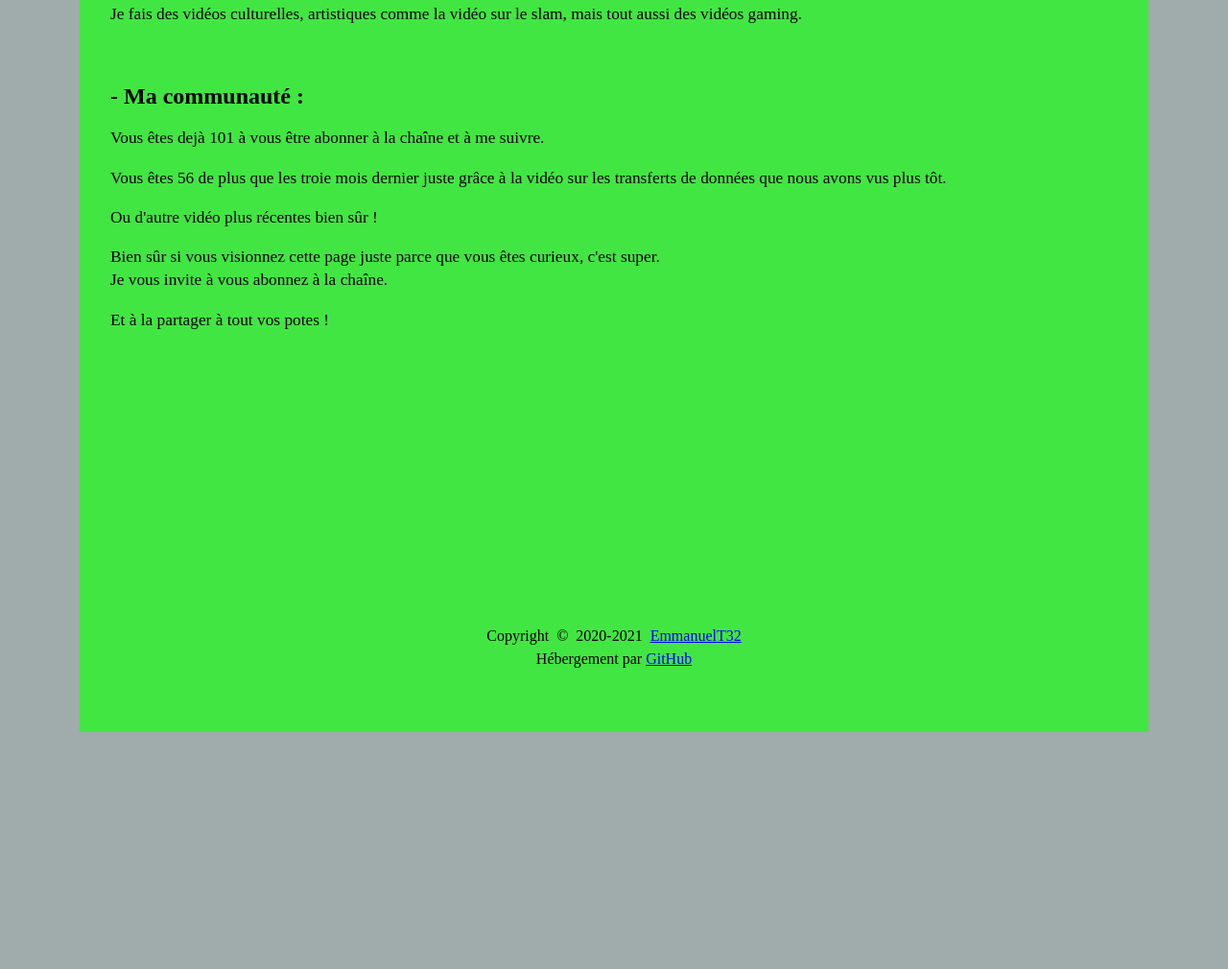
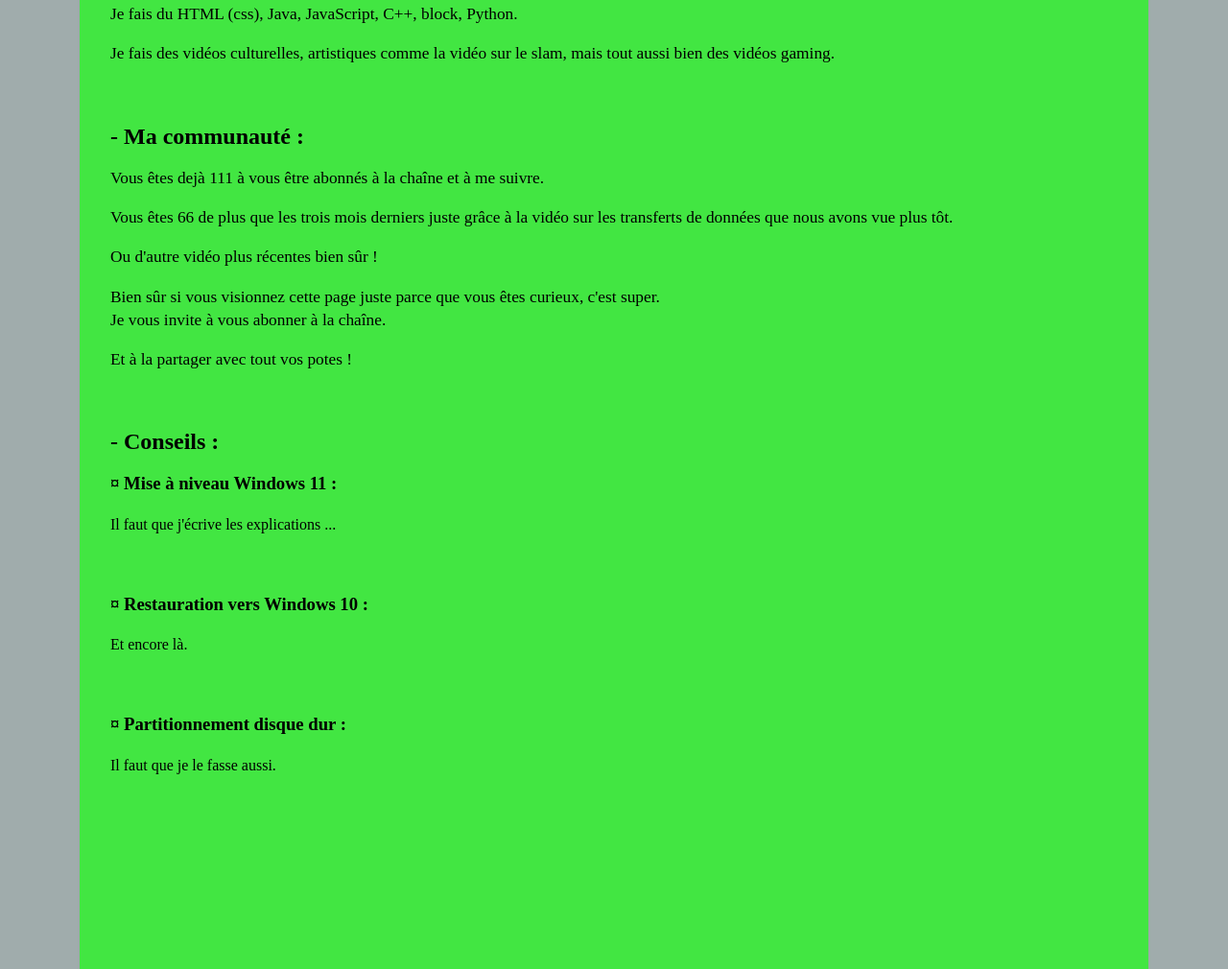
Before and after one commit to manu321-code/EmmanuelT32---Le-blog, a plain HTML site: page index.html in a window 1280 px wide. Shown: the part 712-1722 px from the top of the page at 96% size. Before the commit the page ends 1475 px from the top, so only its background shows below. Drawn offline with Linux system fonts and the light colour scheme.

Commit message:
Update index.html

```diff
--- a/index.html
+++ b/index.html
@@ -40,6 +40,7 @@
             <div class="dropdown-content">
                 <a href="#...">Ma chaine</a>
                 <a href="#...">Conseil</a>
+                <a href="#...">Cracks</a>
             </div>
         </li>
         <li class="dropdown">
@@ -51,11 +52,11 @@
             </div>
         </li>
         <li class="dropdown">
-            <a href="#..." class="dropbtn">Conseils</a>
+            <a href="#conseils" class="dropbtn">Conseils</a>
             <div class="dropdown-content">
-                <a href="#...">Mise à niveau Windows 11</a>
-                <a href="#...">Restauration vers Windows 10</a>
-                <a href="#...">Partitionnement disque dur</a>
+                <a href="#miseaniveauwin11">Mise à niveau Windows 11</a>
+                <a href="#restaurationwin10">Restauration vers Windows 10</a>
+                <a href="#partitionnementdisquedur">Partitionnement disque dur</a>
             </div>
         <li class="dropdown">
             <a href="#..." class="dropbtn">Cracks</a>
@@ -67,7 +68,7 @@
             <div class="dropdown-content">
                 <a href="#Contact">Contact</a>
                 <a href="#...">Auteur Emmanuel</a>
-                <a href="#...">Date 21-11-21</a>
+                <a href="#...">Date 24-12-21</a>
             </div>
         </li>
     </ul>
@@ -80,8 +81,8 @@
 
     <p style="font-size: 13pt;">J'essaie de faire des vidéos toutes les semaines même si c'est difficile car j'ai
         d'autres
-        activités derrière cette chaine.</p>
-    <p style="font-size: 13pt;">Merci à vous tous pour vos encouragements ! <br><br> Cette vidéo à déjà
+        activités derrière cette chaîne.</p>
+    <p style="font-size: 13pt;">Merci à vous tous pour vos encouragements ! <br><br> Cette vidéo a déjà
         dépassé
         les <u>14 K vues</u>.</p>
     <p style="font-size:13pt">Je suis si content qu'on ait réussi à atteindre tant de vues juste sur une vidéo.</p>
@@ -92,24 +93,37 @@
     <h2 id="monstyle">- Mon style :</h2>
 
     <p style="font-size: 13pt;">Je fais toutes sortes de vidéos, mais mon sujet principal c'est l'informatique.</p>
+    <p style="font-size: 13pt;">Je fais du HTML (css), Java, JavaScript, C++, block, Python.</p>
     <p style="font-size: 13pt;">Je fais des vidéos culturelles, artistiques comme la vidéo sur le slam, mais tout aussi
-        des vidéos gaming.</p>
+        bien des vidéos gaming.</p>
     <p style="font-size: 13pt;"></p>
 
     <br>
 
     <h2 id="macommunoté">- Ma communauté :</h2>
 
-    <p style="font-size: 13pt;">Vous êtes dejà 101 à vous être abonner à la chaîne et à me suivre.</p>
-    <p style="font-size: 13pt;">Vous êtes 56 de plus que les troie mois dernier juste grâce à la vidéo sur les
-        transferts de données que nous avons vus plus tôt.</p>
+    <p style="font-size: 13pt;">Vous êtes dejà 111 à vous être abonnés à la chaîne et à me suivre.</p>
+    <p style="font-size: 13pt;">Vous êtes 66 de plus que les trois mois derniers juste grâce à la vidéo sur les
+        transferts de données que nous avons vue plus tôt.</p>
     <p style="font-size: 13pt;">Ou d'autre vidéo plus récentes bien sûr !</p>
     <p style="font-size: 13pt;">Bien sûr si vous visionnez cette page juste parce que vous êtes curieux, c'est
         super.<br>
-        Je vous invite à vous abonnez à la chaîne.</p>
-    <p style="font-size: 13pt;">Et à la partager à tout vos potes !</p>
+        Je vous invite à vous abonner à la chaîne.</p>
+    <p style="font-size: 13pt;">Et à la partager avec tout vos potes !</p>
 
     <br>
+    <h2 id="conseils">- Conseils :</h2>
+    <h3 id="miseaniveauwin11">¤ Mise à niveau Windows 11 :</h3>
+    <p>Il faut que j'écrive les explications ...</p>
+    <br>
+
+    <h3 id="restaurationwin10">¤ Restauration vers Windows 10 :</h3>
+    <p>Et encore là.</p>
+    <br>
+
+    <h3 id="partitionnementdisquedur">¤ Partitionnement disque dur :</h3>
+    <p>Il faut que je le fasse aussi.</p>
+
     <br>
     <br>
     <br>
```
